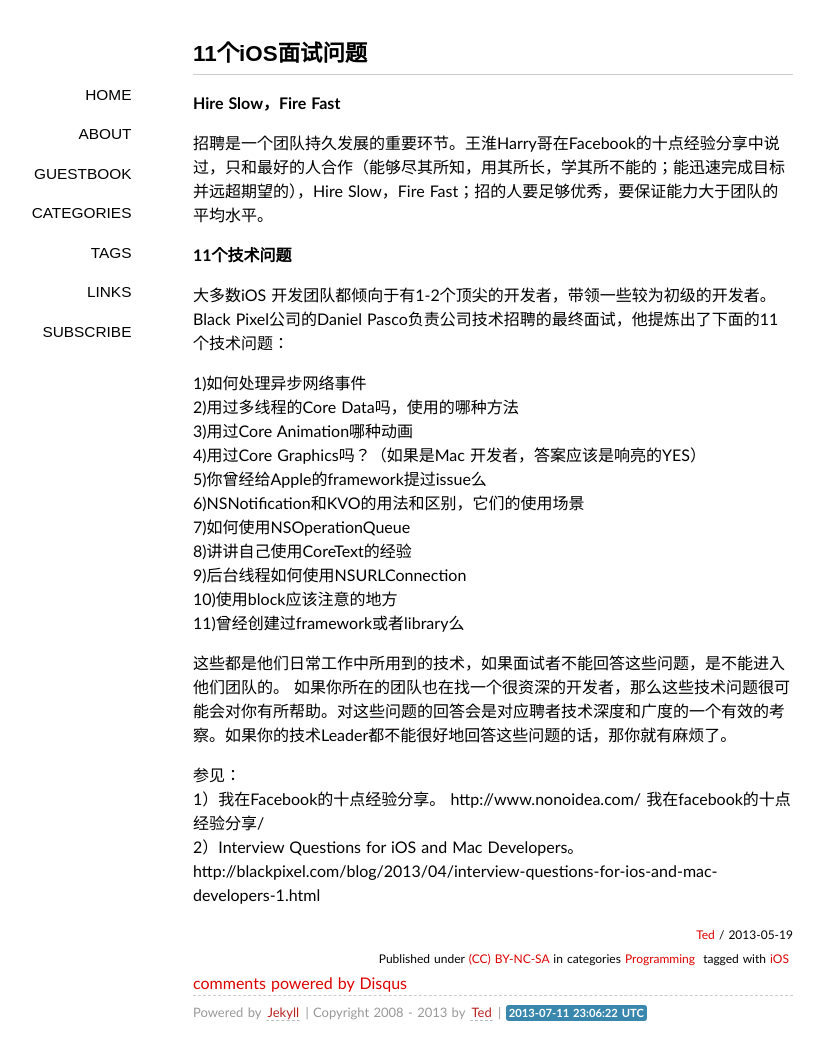
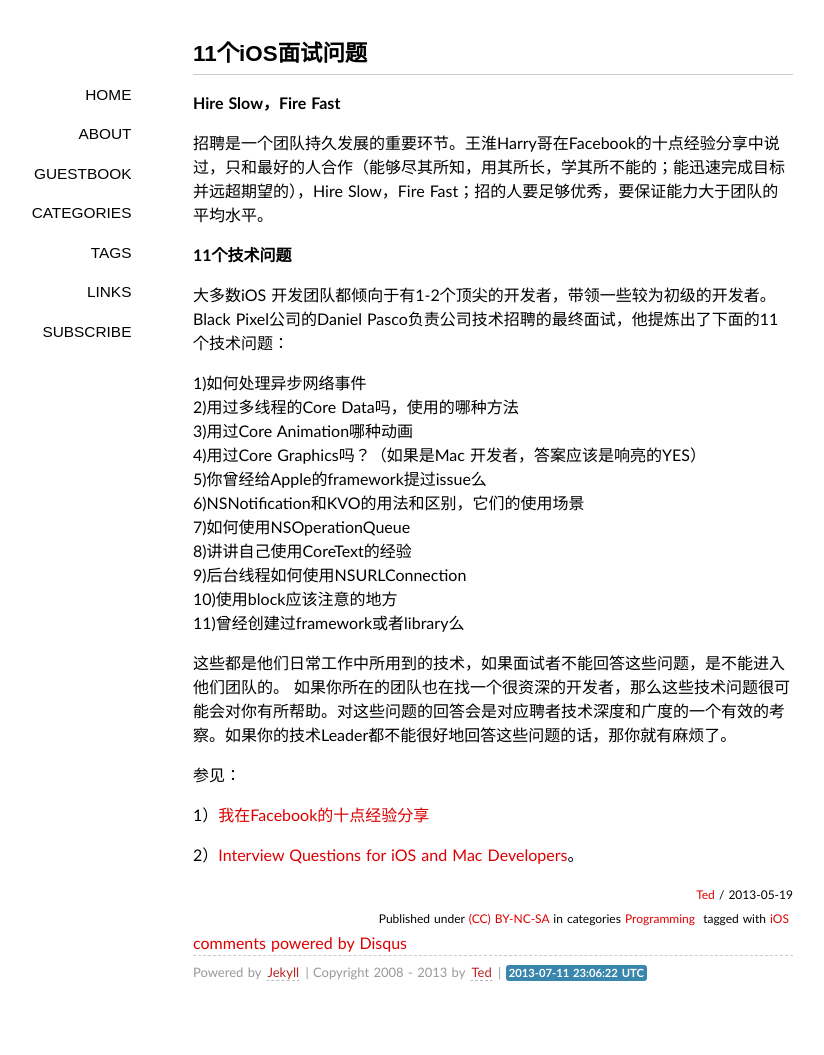
Before and after one commit to wufawei/wufawei.github.com, a Jekyll site: the page built from _posts/201305/2013-05-19-11-interview-questions.md, in a window 1280 px wide. Shown: the whole page, without its empty margins (147-971 px from the left). Built offline with Jekyll 4.4.1, drawn with Linux system fonts in a browser that asks for light colours; some web fonts are replaced; Markdown is read by kramdown in place of the engine named in the settings; comment, search, counter and statistics services are not loaded; after the commit the page ends 1015 px from its top, so only the background shows below that.

Commit message:
change link

```diff
--- a/_posts/201305/2013-05-19-11-interview-questions.md
+++ b/_posts/201305/2013-05-19-11-interview-questions.md
@@ -30,6 +30,7 @@ tags:
   如果你所在的团队也在找一个很资深的开发者，那么这些技术问题很可能会对你有所帮助。对这些问题的回答会是对应聘者技术深度和广度的一个有效的考察。如果你的技术Leader都不能很好地回答这些问题的话，那你就有麻烦了。
 
 参见：
-1）我在Facebook的十点经验分享。
-   http://www.nonoidea.com/ 我在facebook的十点经验分享/
-2）Interview Questions for iOS and Mac Developers。http://blackpixel.com/blog/2013/04/interview-questions-for-ios-and-mac-developers-1.html
+
+1）[我在Facebook的十点经验分享](<http://www.nonoidea.com/ 我在facebook的十点经验分享/>)
+
+2）[Interview Questions for iOS and Mac Developers](http://blackpixel.com/blog/2013/04/interview-questions-for-ios-and-mac-developers-1.html)。
```
